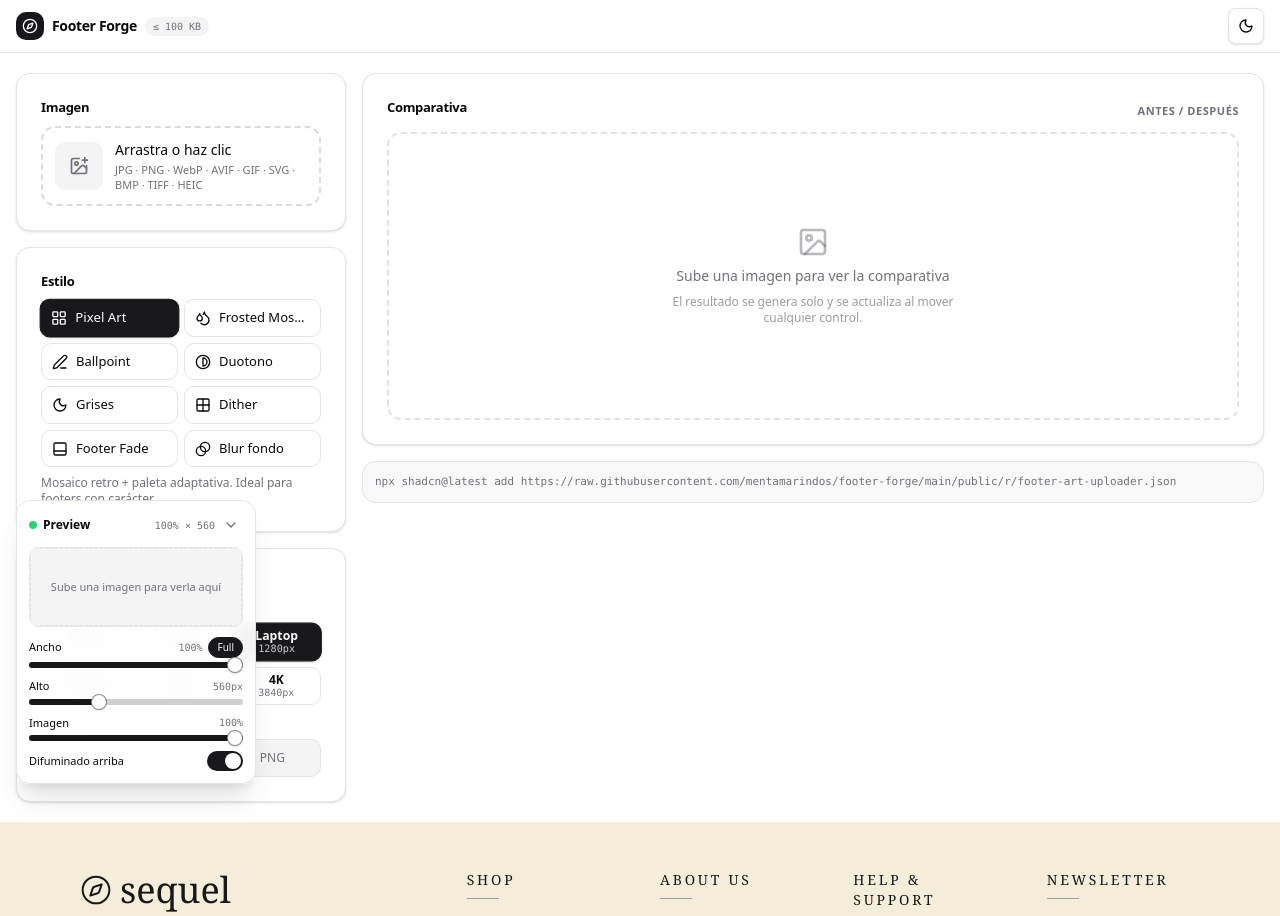
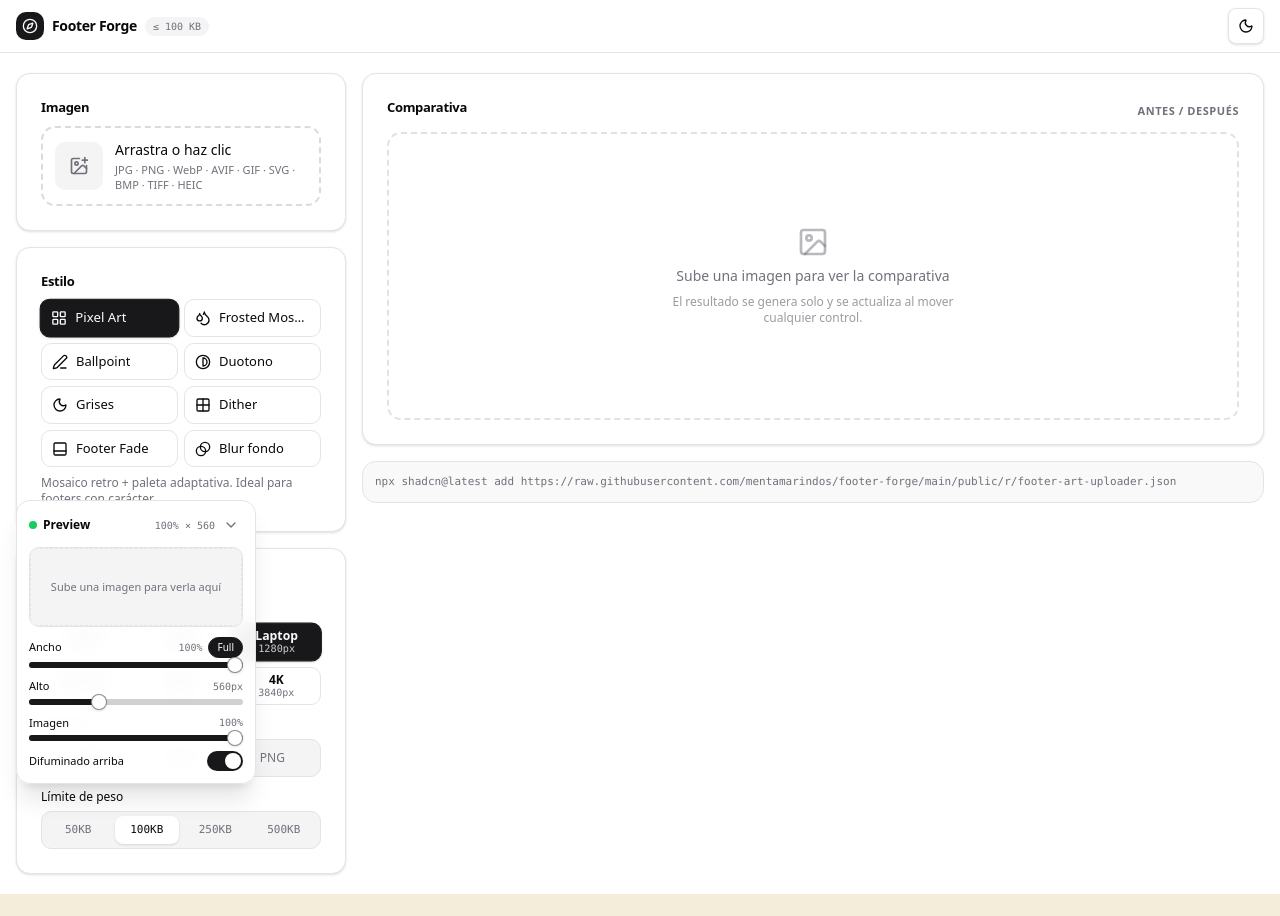
Before and after one commit to mentamarindos/footer-forge, a React (Vite) app: page / in a window 1280 px wide. Shown: the top 916 px of the page. Built offline with nearby package versions, Linux system fonts and the light colour scheme.

Commit message:
Calidad visible: pills de limite 50-500KB + aviso pedido-vs-final al reducir

```diff
--- a/src/components/compare-view.tsx
+++ b/src/components/compare-view.tsx
@@ -13,6 +13,7 @@ export function CompareView() {
   const result = useForgeStore((s) => s.result);
   const processing = useForgeStore((s) => s.processing);
   const styleId = useForgeStore((s) => s.styleId);
+  const maxBytes = useForgeStore((s) => s.maxBytes);
 
   if (!file) {
     return (
@@ -72,6 +73,7 @@ export function CompareView() {
           )}
         </div>
         {result && (
+          <div className="grid gap-1">
             <div className="flex flex-wrap items-center gap-1.5">
               <FormatBadge mime={result.mime} />
               <Badge variant="outline" className="font-mono text-[11px]">
@@ -81,6 +83,14 @@ export function CompareView() {
                 {formatBytes(result.size)}
               </Badge>
             </div>
+            {(result.width < result.requestedWidth || result.height < result.requestedHeight) && (
+              <p className="animate-fade-in text-[11px] text-muted-foreground">
+                Pedidos {result.requestedWidth}×{result.requestedHeight}px → reducidos a{" "}
+                {result.width}×{result.height}px para caber en {formatBytes(maxBytes)}.
+                Sube el límite o baja el ancho para más calidad.
+              </p>
+            )}
+          </div>
         )}
       </figure>
     </div>
--- a/src/components/output-settings.tsx
+++ b/src/components/output-settings.tsx
@@ -1,7 +1,7 @@
 import { Label } from "@/components/ui/label";
 import type { OutputFormat } from "@/store/use-forge-store";
 import { WIDTH_PRESETS, useForgeStore } from "@/store/use-forge-store";
-import { cn } from "@/lib/utils";
+import { cn, formatBytes } from "@/lib/utils";
 
 const FORMATS: Array<{ value: OutputFormat; label: string }> = [
   { value: "image/webp", label: "WebP" },
@@ -9,12 +9,16 @@ const FORMATS: Array<{ value: OutputFormat; label: string }> = [
   { value: "image/png", label: "PNG" },
 ];
 
+const LIMITS = [51_200, 102_400, 256_000, 512_000];
+
 /** Ancho por presets de pantalla + formato segmentado. */
 export function OutputSettings() {
   const width = useForgeStore((s) => s.width);
   const format = useForgeStore((s) => s.format);
+  const maxBytes = useForgeStore((s) => s.maxBytes);
   const setWidth = useForgeStore((s) => s.setWidth);
   const setFormat = useForgeStore((s) => s.setFormat);
+  const setMaxBytes = useForgeStore((s) => s.setMaxBytes);
 
   return (
     <div className="grid gap-3">
@@ -75,6 +79,33 @@ export function OutputSettings() {
           })}
         </div>
       </div>
+      <div className="grid gap-1.5">
+        <Label className="text-xs">Límite de peso</Label>
+        <div className="grid grid-cols-4 gap-1 rounded-lg border bg-muted p-1" role="group" aria-label="Límite de peso">
+          {LIMITS.map((limit) => {
+            const isActive = limit === maxBytes;
+            return (
+              <button
+                key={limit}
+                type="button"
+                aria-pressed={isActive}
+                title={`Máximo ${formatBytes(limit)}`}
+                onClick={() => setMaxBytes(limit)}
+                className={cn(
+                  "rounded-md px-1 py-1.5 font-mono text-[11px] font-medium transition-all duration-150",
+                  "focus-visible:outline-none focus-visible:ring-1 focus-visible:ring-ring",
+                  "active:scale-95",
+                  isActive
+                    ? "bg-background text-foreground shadow-sm"
+                    : "text-muted-foreground hover:text-foreground"
+                )}
+              >
+                {formatBytes(limit).replace(" ", "")}
+              </button>
+            );
+          })}
+        </div>
+      </div>
     </div>
   );
 }
--- a/src/lib/image/pipeline.ts
+++ b/src/lib/image/pipeline.ts
@@ -16,6 +16,9 @@ export interface ProcessResult {
   url: string;
   width: number;
   height: number;
+  /** Dimensiones pedidas antes de comprimir (pueden diferir si se redujo). */
+  requestedWidth: number;
+  requestedHeight: number;
   size: number;
   mime: string;
   quality: number;
@@ -78,6 +81,8 @@ export async function processImage(file: File, opts: ProcessOptions = {}): Promi
     url,
     width: c.finalWidth,
     height: c.finalHeight,
+    requestedWidth: w,
+    requestedHeight: h,
     size: c.blob.size,
     mime: c.mime,
     quality: c.quality,
--- a/src/store/use-forge-store.ts
+++ b/src/store/use-forge-store.ts
@@ -74,6 +74,7 @@ interface ForgeState {
   updateParam: (key: string, value: number | string) => void;
   setWidth: (w: number) => void;
   setFormat: (f: OutputFormat) => void;
+  setMaxBytes: (b: number) => void;
   setDragOver: (v: boolean) => void;
   setPreviewHeight: (h: number) => void;
   setPreviewWidth: (w: number | null) => void;
@@ -208,6 +209,7 @@ export const useForgeStore = create<ForgeState>()(
   updateParam: (key, value) => set((s) => ({ params: { ...s.params, [key]: value } })),
   setWidth: (width) => set({ width }),
   setFormat: (format) => set({ format }),
+  setMaxBytes: (maxBytes) => set({ maxBytes }),
   setDragOver: (dragOver) => set({ dragOver }),
   setPreviewHeight: (previewHeight) => set({ previewHeight }),
   setPreviewWidth: (previewWidth) => set({ previewWidth }),
```
Also changed, not shown: 1 other file (tests, documents, lock files or other folders). Lines whose indentation alone changed are shown as unchanged.
